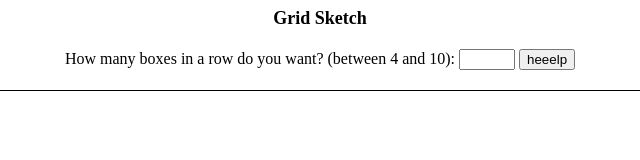
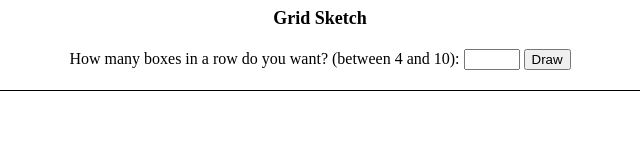
Before and after one commit to jimrom66/sketch_grid, a plain HTML site: page index.html in a window 1280 px wide. Shown: the top 160 px of the page, 320-960 px from the left. Drawn offline with Linux system fonts and the light colour scheme.

Commit message:
some minor fixes

```diff
--- a/index.html
+++ b/index.html
@@ -13,7 +13,7 @@
         <div class="form_cont">
             <label for="quantity">How many boxes in a row do you want? (between 4 and 10):</label>
             <input type="number" id="quantity" name="quantity" min="4" max="10">
-            <button class="submit_btn" id="submit_btn">heeelp</button>
+            <button class="submit_btn" id="submit_btn">Draw</button>
         </div>
         <div class="cont_grid" id="cont_grid"></div>
     </div>
--- a/script.js
+++ b/script.js
@@ -18,13 +18,13 @@ function gridsketc(numberOfBoxes){
     let newDiv=document.createElement("div");
     newDiv.classList.add("my_div");
     newDiv.style.width = `${divSize}px`;  // Set width of each box
-    newDiv.textContent= i + 1;
     container.appendChild(newDiv);
     newDiv.addEventListener("mouseenter",function(){
         newDiv.style.backgroundColor="purple";
     })
 }}
 
+
 function reset(){
 container.innerHTML=""
 }
```
